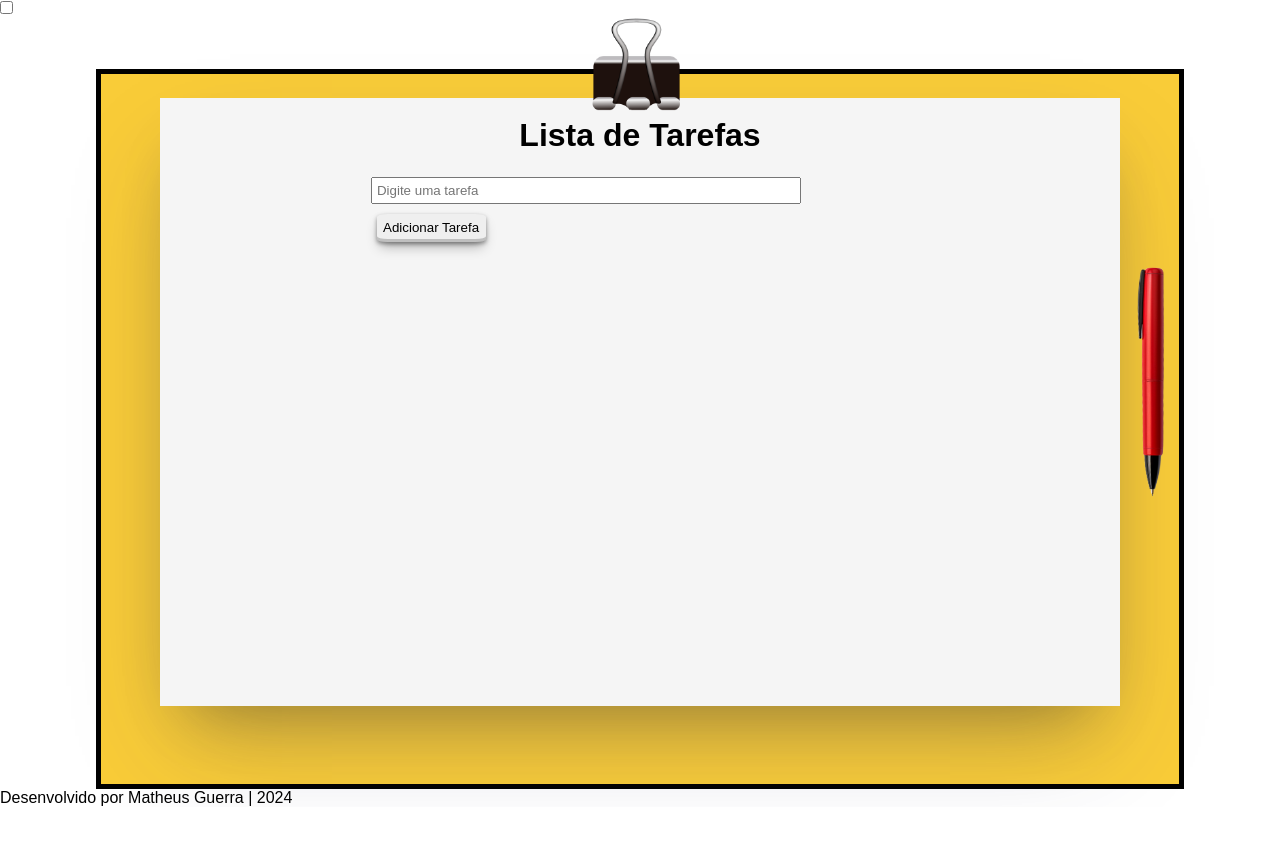
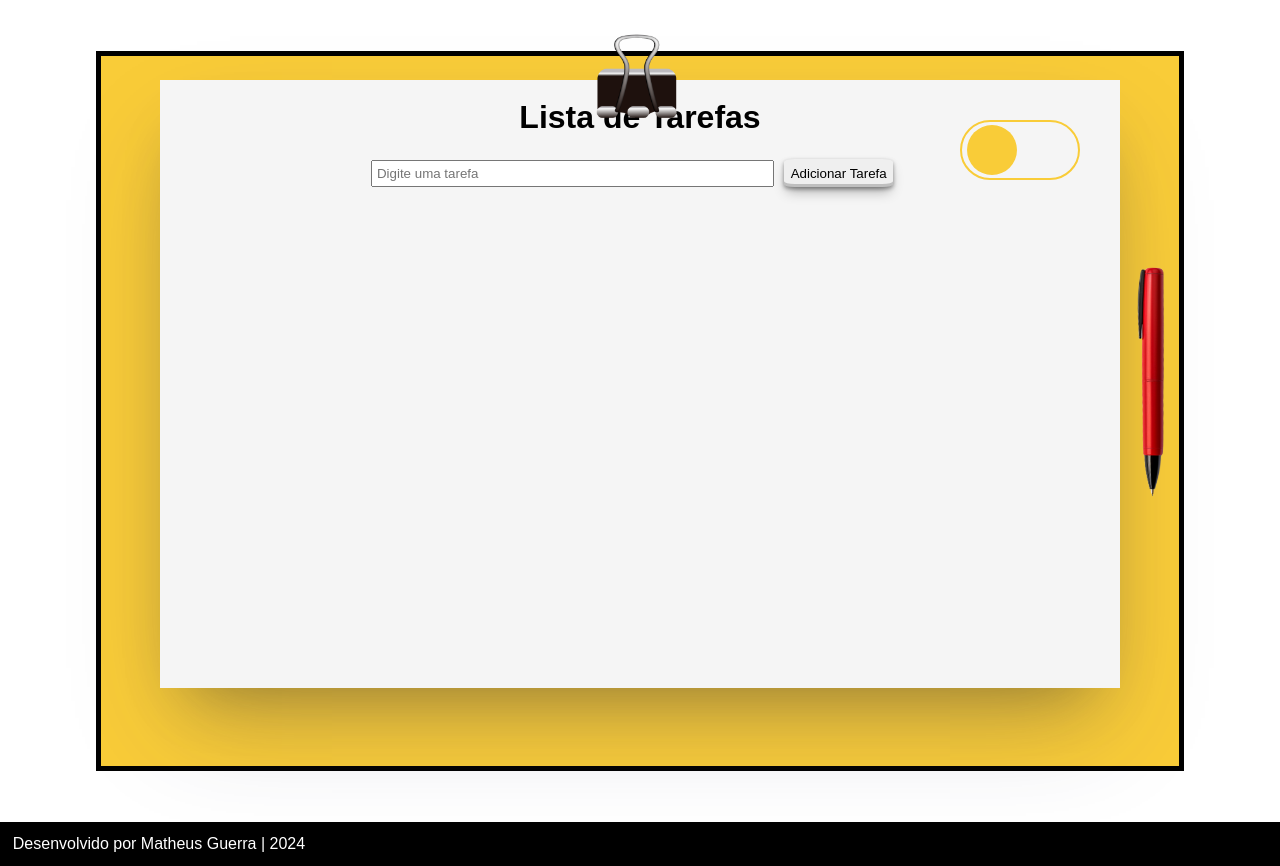
Before and after one commit to matheusbtguerra/task_list, a plain HTML site: page index.html in a window 1280 px wide. Shown: the top 866 px of the page. Before the commit the page ends 807 px from the top, so only its background shows below. Drawn offline with Linux system fonts and the light colour scheme.

Commit message:
Update style.css

```diff
--- a/style.css
+++ b/style.css
@@ -8,11 +8,16 @@
 
 body {
     font-family: sans-serif;
-    overflowX: hidden;
+    overflow-x: hidden;
+    background-color: #fff;
+}
+
+body.dark {
+    background-color: rgb(0, 0, 0);
 }
 
 #taskInput {
-    width: 80%;
+    width: 75%;
     padding: 0.7%;
     margin: auto;
     margin-bottom: 10px;
@@ -117,12 +122,12 @@ ul {
 }
 
 #clip {
-    width: 16%;
+    width: 14.5%;
     position: absolute;
     top: 0;
     left: 0;
     right: 0;
-    bottom: 84vh;
+    bottom: 81vh;
     margin: auto;
 }
 
@@ -139,3 +144,55 @@ ul {
 button {
     cursor: pointer;
 }
+
+#chk {
+    display: none;
+}
+
+.switch {
+    position: relative;
+    background-color: whitesmoke;
+    width: 120px;
+    height: 60px;
+    border-radius: 40px;
+    display: flex;
+    align-items: center;
+    padding: 5px;
+    transition: all .5s ease-in-out;
+    cursor: pointer;
+    border: solid 2px rgb(249, 204, 56);;
+}
+
+.slider {
+    position: absolute;
+    background-color: rgb(249, 204, 56);;
+    border-radius: 50%;
+    width: 50px;
+    height: 50px;
+    transition: all .5s ease-in-out;
+}
+
+#chk:checked ~ .switch {
+    background-color: black;
+    background-position: center;
+}
+
+#chk:checked ~ .switch .slider {
+    transform: translateX(60px);
+}
+
+#toogle {
+    margin: auto;
+    position: absolute;
+    top: 15vh;
+    right: 0;
+    left: 75vw;
+    bottom: 0;
+}
+
+footer {
+    background-color: black;
+    color: #fff;
+    margin-top: 4%;
+    padding: 1%;
+}
```
